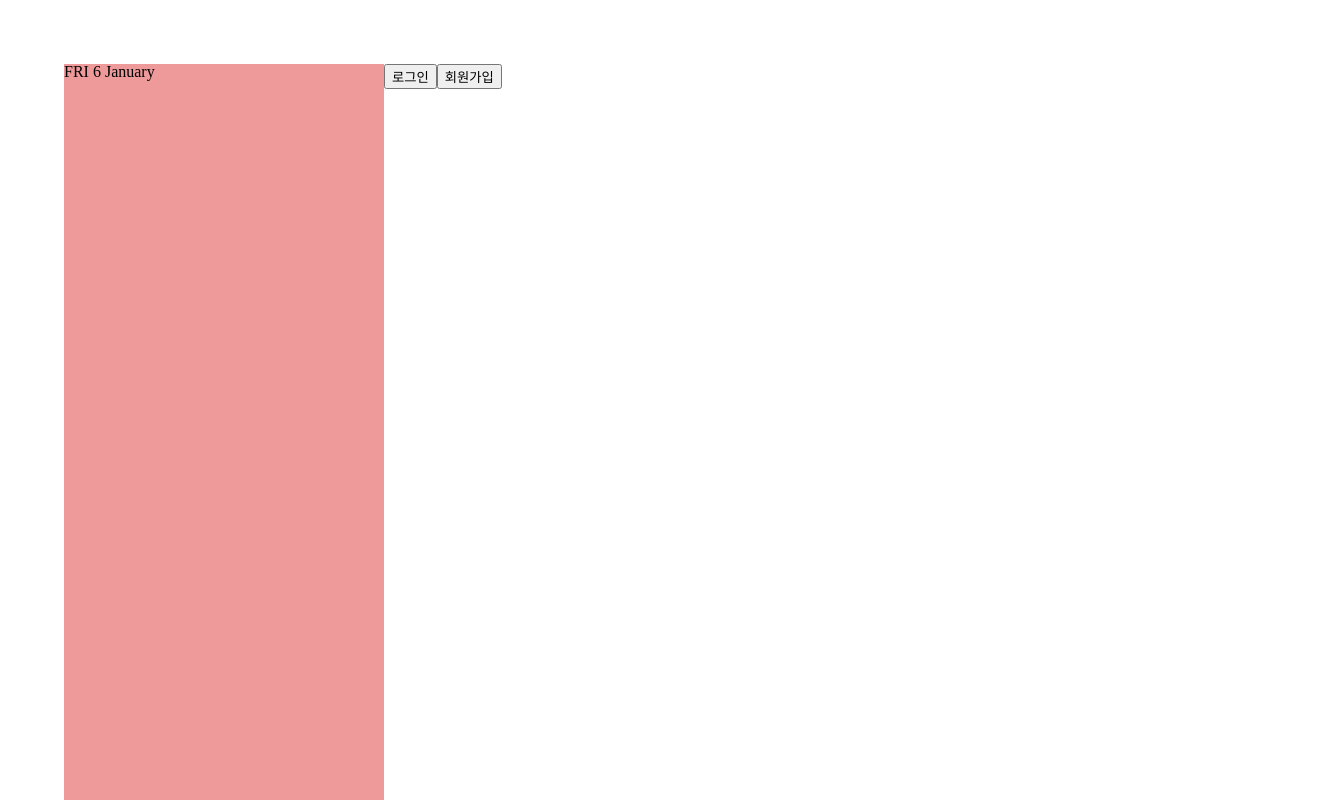
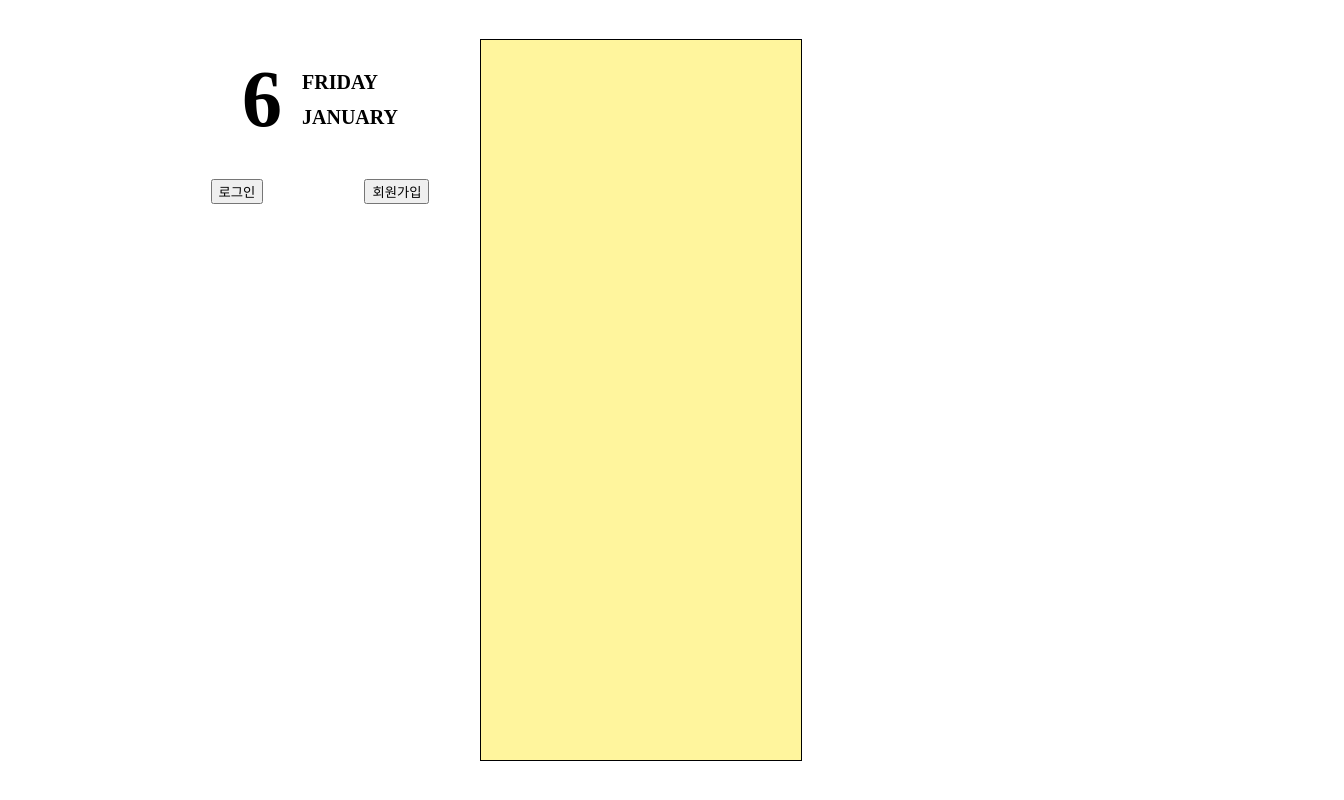
Before and after one commit to Exist95/wanted-pre-onboarding-challenge-fe-1, a React (Create React App) app in the folder client/: page / in a window 1280 px wide. Shown: the top 800 px of the page, 1344 px wide, since content can reach past the window. Built offline with nearby package versions, Linux system fonts and the light colour scheme.

Commit message:
modify style

```diff
--- /dev/null
+++ b/client/src/components/Home/HomeCalendar/dayList.ts
@@ -0,0 +1,23 @@
+export const MONTH = [
+  "JANUARY",
+  "FEBRUARY",
+  "MARCH",
+  "APRIL",
+  "MAY",
+  "JUNE",
+  "JULY",
+  "AUGUST",
+  "SEPTEMBER",
+  "OCTOBER",
+  "NOVEMBER",
+  "DECEMBER",
+];
+export const WEEKDAY = [
+  "SUNDAY",
+  "MONDAY",
+  "TUESDAY",
+  "WEDNESDAY",
+  "THURSDAY",
+  "FRIDAY",
+  "SATURDAY",
+];
--- a/client/src/components/Home/HomeCalendar/index.tsx
+++ b/client/src/components/Home/HomeCalendar/index.tsx
@@ -1,31 +1,28 @@
 import React from "react";
+import { Link } from "react-router-dom";
+import { MONTH, WEEKDAY } from "./dayList";
 import "./style";
-import { CalendarBox } from "./style";
+import { AuthBox, CalendarBox, DateBox, WeekBox } from "./style";
 
 let day = new Date();
-const MONTH = [
-  "January",
-  "February",
-  "March",
-  "April",
-  "May",
-  "June",
-  "July",
-  "August",
-  "September",
-  "October",
-  "November",
-  "December",
-];
-const WEEKDAY = ["SUN", "MON", "TUE", "WED", "THU", "FRI", "SAT"];
 let week = WEEKDAY[day.getDay()];
-let TODAYMONTH = MONTH[day.getMonth()];
+let todaymonth = MONTH[day.getMonth()];
 let date = day.getDate();
 
 const HomeCalendar = () => {
   return (
     <CalendarBox>
-      {week} {date} {TODAYMONTH}
+      <DateBox>
+        {date}{" "}
+        <WeekBox>
+          <div>{week} </div>
+          <div>{todaymonth}</div>
+        </WeekBox>
+      </DateBox>
+      <AuthBox>
+        <Link to="/login">{<button>로그인</button>}</Link>
+        <Link to="/signup">{<button>회원가입</button>}</Link>
+      </AuthBox>
     </CalendarBox>
   );
 };
--- a/client/src/components/Home/HomeCalendar/style.ts
+++ b/client/src/components/Home/HomeCalendar/style.ts
@@ -2,7 +2,39 @@ import styled from "styled-components";
 import { palette } from "../../../styles/palette";
 
 export const CalendarBox = styled.div`
+  display: flex;
+  flex-direction: column;
   width: 20rem;
   height: 100%;
-  background-color: ${palette.red[200]};
+  margin-top: -20px;
 `;
+
+export const WeekBox = styled.div`
+  display: flex;
+  flex-direction: column;
+  justify-content: center;
+  align-items: flex-start;
+  height: 10rem;
+  gap: 15px;
+
+  > div {
+    font-size: 20px;
+    padding-left: 20px;
+    font-weight: 700;
+  }
+`;
+
+export const DateBox = styled.div`
+  display: flex;
+  justify-content: center;
+  align-items: center;
+  font-size: 80px;
+  height: 10rem;
+  font-weight: 900;
+`;
+
+export const AuthBox = styled.div`
+  display: flex;
+  justify-content: space-around;
+`;
+export const MonthBox = styled.div``;
--- a/client/src/components/Home/HomeTodoList/index.tsx
+++ b/client/src/components/Home/HomeTodoList/index.tsx
@@ -1,60 +1,62 @@
 import axios from "axios";
 import React from "react";
-import "./style.ts";
+import { HomeTodoListContainer } from "./style";
 
-const HomeTodoList = ({
-  el,
-  setModi,
-  modi,
-  setUpdate,
-  modiCancel,
-  changeTitle,
-  changeContent,
-}) => {
-  const onDelete = () => {
-    const id = el.id;
-    try {
-      axios
-        .delete(`http://localhost:8080/todos/${id}`, {
-          headers: { Authorization: localStorage.getItem("token") },
-        })
-        .then((res) => {
-          if (res.status === 200) {
-            window.location.reload();
-            alert("삭제되었습니다.");
-          }
-        });
-    } catch (error) {
-      alert("error");
-    }
-  };
+const HomeTodoList = (
+  {
+    // el,
+    // setModi,
+    // modi,
+    // setUpdate,
+    // modiCancel,
+    // changeTitle,
+    // changeContent,
+  }
+) => {
+  // const onDelete = () => {
+  //   const id = el.id;
+  //   try {
+  //     axios
+  //       .delete(`http://localhost:8080/todos/${id}`, {
+  //         headers: { Authorization: localStorage.getItem("token") },
+  //       })
+  //       .then((res) => {
+  //         if (res.status === 200) {
+  //           window.location.reload();
+  //           alert("삭제되었습니다.");
+  //         }
+  //       });
+  //   } catch (error) {
+  //     alert("error");
+  //   }
+  // };
 
-  const onUpdate = () => {
-    setModi(true);
-    setUpdate(true);
-  };
+  // const onUpdate = () => {
+  //   setModi(true);
+  //   setUpdate(true);
+  // };
 
-  const postData = () => {
-    const id = el.id;
-    axios
-      .put(
-        `http://localhost:8080/todos/${id}`,
-        {
-          title: changeTitle,
-          content: changeContent,
-        },
-        { headers: { Authorization: localStorage.getItem("token") } }
-      )
-      .then((res) => {
-        if (res.status === 200) {
-          window.location.reload();
-        }
-      });
-  };
+  // const postData = () => {
+  //   const id = el.id;
+  //   axios
+  //     .put(
+  //       `http://localhost:8080/todos/${id}`,
+  //       {
+  //         title: changeTitle,
+  //         content: changeContent,
+  //       },
+  //       { headers: { Authorization: localStorage.getItem("token") } }
+  //     )
+  //     .then((res) => {
+  //       if (res.status === 200) {
+  //         window.location.reload();
+  //       }
+  //     });
+  // };
 
   return (
-    <>
-      <div className="card">
+    <HomeTodoListContainer>
+      {/* <div>
         <div>
           <div>목록 : {el.title}</div>
           <div>상세 영역 : {el.content}</div>
@@ -81,8 +83,8 @@ const HomeTodoList = ({
             </>
           )}
         </div>
-      </div>
-    </>
+      </div> */}
+    </HomeTodoListContainer>
   );
 };
 
--- a/client/src/components/Home/HomeTodoList/style.ts
+++ b/client/src/components/Home/HomeTodoList/style.ts
@@ -1,13 +1,15 @@
 import styled from "styled-components";
+import { palette } from "../../../styles/palette";
 
 export const HomeTodoListContainer = styled.div`
   box-shadow: rgba(0, 0, 0, 0.25);
   border: 1px solid black;
-  width: 80%;
-  height: 100px;
+  width: 100%;
+  height: 90vh;
   overflow: hidden;
   justify-content: space-between;
   display: flex;
+  background-color: ${palette.yellow[200]};
 
   &::-webkit-scrollbar {
     display: none;
--- a/client/src/components/Home/index.tsx
+++ b/client/src/components/Home/index.tsx
@@ -80,13 +80,12 @@ const Home = () => {
     <HomeWrap>
       <HomeGrid>
         <HomeCalendar />
-        <div>
-          <Link to="/login">{!login && <button>로그인</button>}</Link>
-          <Link to="/signup">{!login && <button>회원가입</button>}</Link>
+        <HomeTodoList />
+        {/* <div>
           <Link to="/">
             {login && <button onClick={handleLogout}>로그아웃</button>}
           </Link>
-        </div>
+        </div> */}
         {/* <main>
           {login && (
             <div>
@@ -147,7 +146,7 @@ const Home = () => {
                 </div>
               )}
               {todo.map((el, index) => (
-                <HomeTodoList
+
                   key={index}
                   el={el}
                   setModi={setModi}
--- a/client/src/components/Home/style.ts
+++ b/client/src/components/Home/style.ts
@@ -3,12 +3,13 @@ import styled from "styled-components";
 export const HomeWrap = styled.div`
   width: 100%;
   height: 100vh;
-  margin: 4rem;
   display: flex;
+  justify-content: center;
+  align-items: center;
   box-sizing: border-box;
 `;
 
 export const HomeGrid = styled.div`
   display: grid;
-  grid-template-columns: 1fr 1fr;
+  grid-template-columns: 1fr 1fr 1fr;
 `;
```
